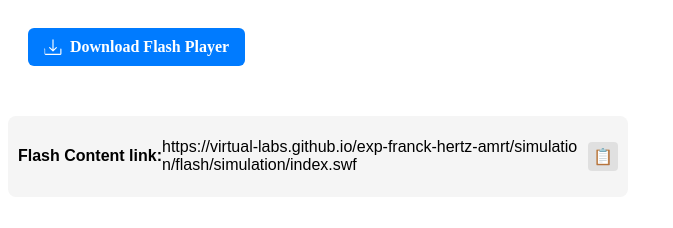
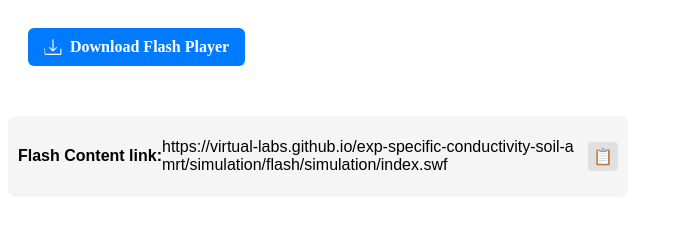
Before and after one commit to virtual-labs/exp-specific-conductivity-soil-amrt, a plain HTML site: page experiment/simulation/index.html in a window 1280 px wide. Shown: the top 228 px of the page, without its empty margins (0-673 px from the left). Drawn offline with Linux system fonts and the light colour scheme.

Commit message:
Update index.html

```diff
--- a/experiment/simulation/index.html
+++ b/experiment/simulation/index.html
@@ -20,7 +20,7 @@
 
 	<div class="copy-container">
     <p><h4>Flash Content link: </h4> </p>
-  <span class="link-text" id="copyText">https://virtual-labs.github.io/exp-franck-hertz-amrt/simulation/flash/simulation/index.swf</span>
+  <span class="link-text" id="copyText">https://virtual-labs.github.io/exp-specific-conductivity-soil-amrt/simulation/flash/simulation/index.swf</span>
   <div class="copy-icon" onclick="copyLink()">
     📋
   </div>
```
